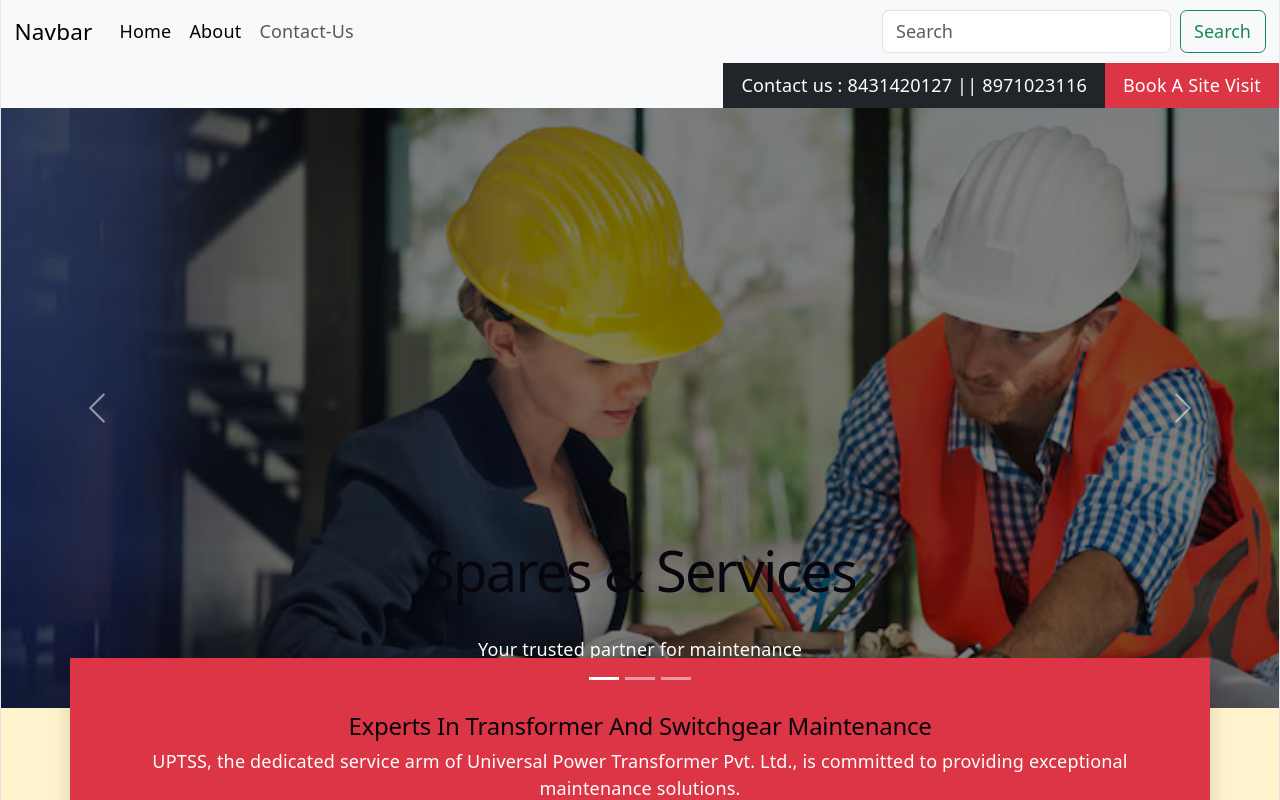
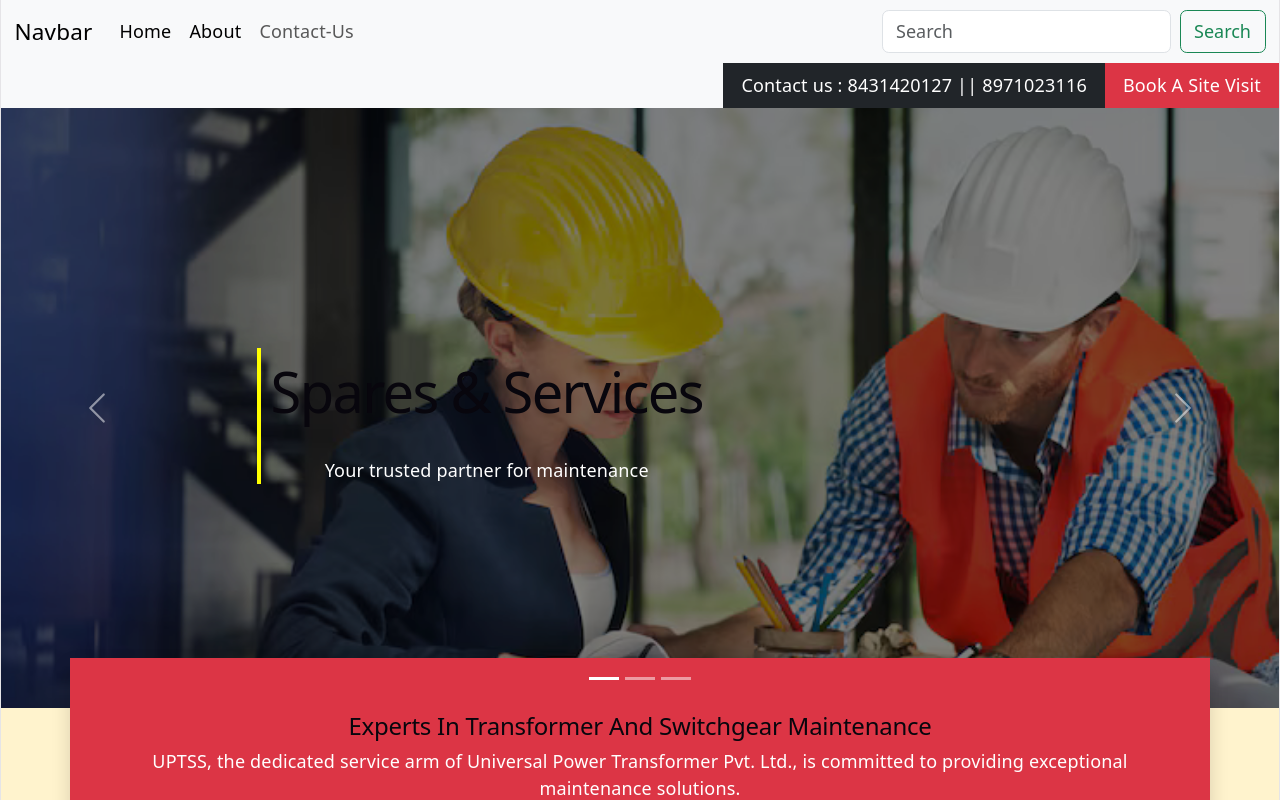
Before and after one commit to KUSHAL-HC/SR-Electricals, a React (Vite) app: page / in a window 1280 px wide. Shown: the top 800 px of the page. Built offline with nearby package versions, Linux system fonts and the light colour scheme.

Commit message:
done with adding the slide to hero section

```diff
--- a/src/App.css
+++ b/src/App.css
@@ -193,3 +193,20 @@
   box-shadow: 0 10px 20px rgba(0, 0, 0, 0.2); /* Adds a deep shadow */
   cursor: pointer;
 }
+.hero-image
+{
+  position: relative;
+}
+
+
+.hero-title {
+  position:absolute;
+  top:40%;
+  left:20%;
+  color:white !important;
+  border-left:4px solid yellow;
+  padding-left:10px;
+  margin:0;
+}.hero-title h1{
+  margin-top:10px;
+}
--- /dev/null
+++ b/src/components/HeroSlider.jsx
@@ -0,0 +1,55 @@
+import React from 'react'
+import heroImage from "../assets/hero-image.png"
+import '../App.css'
+
+const HeroSlider = () => {
+
+  return (
+    <div>
+         <div id="heroCarousel" className="carousel slide" data-bs-ride="carousel">
+                    <div className="carousel-indicators">
+                          <button type="button" data-bs-target="#heroCarousel" data-bs-slide-to="0" className="active"></button>
+                          <button type="button" data-bs-target="#heroCarousel" data-bs-slide-to="1"></button>
+                          <button type="button" data-bs-target="#heroCarousel" data-bs-slide-to="2"></button>
+                    </div>
+                    <div className="carousel-inner">
+
+                      <div className="carousel-item active hero-image">
+                          <img src={heroImage} className="d-block w-100" alt="slide1"  style={{ height: "600px", objectFit: "cover", filter: "brightness(50%)", }}/>
+                          <div className="hero-title">
+                              <h1>Spares & Services</h1>
+                              <p>Your trusted partner for maintenance</p>
+                          </div>
+                      </div>
+
+                      <div className="carousel-item">
+                          <img src={heroImage} className="d-block w-100" alt="slide2" style={{ height: "600px", objectFit: "cover", filter: "brightness(50%)" }}/>
+                          <div className="hero-title">
+                              <h1>Spares & Services</h1>
+                              <p>Your trusted partner for maintenance</p>
+                          </div>
+                      </div>
+
+                      <div className="carousel-item">
+                          <img src={heroImage} className="d-block w-100" alt="slide3" style={{ height: "600px", objectFit: "cover", filter: "brightness(50%)" }}/>
+                          <div className="hero-title">
+                              <h1>Spares & Services</h1>
+                              <p>Your trusted partner for maintenance</p>
+                          </div>
+                      </div>
+                      </div>
+
+                    <button className="carousel-control-prev" type="button" data-bs-target="#heroCarousel" data-bs-slide="prev">
+                         <span className="carousel-control-prev-icon"></span>
+                    </button>
+
+                    <button className="carousel-control-next" type="button" data-bs-target="#heroCarousel" data-bs-slide="next">
+                      <span className="carousel-control-next-icon"></span>
+                    </button>
+              </div>
+
+    </div>
+  )
+}
+
+export default HeroSlider
--- a/src/components/Home.jsx
+++ b/src/components/Home.jsx
@@ -3,6 +3,7 @@ import heroImage from "../assets/hero-image.png";
 import engineer from  "../assets/engineer.png";
 import  conclusion from "../assets/conclusion.png";
 import '../App.css'
+import HeroSlider from './HeroSlider';
 
 const Home = () => {
   return (
@@ -16,50 +17,7 @@ const Home = () => {
         </div>
       </div>
 
-      <div id="heroCarousel" className="carousel slide" data-bs-ride="carousel">
-
-            <div className="carousel-indicators">
-                  <button type="button" data-bs-target="#heroCarousel" data-bs-slide-to="0" className="active"></button>
-                  <button type="button" data-bs-target="#heroCarousel" data-bs-slide-to="1"></button>
-                  <button type="button" data-bs-target="#heroCarousel" data-bs-slide-to="2"></button>
-            </div>
-
-            <div className="carousel-inner">
-
-              <div className="carousel-item active">
-                  <img src={heroImage} className="d-block w-100" alt="slide1"  style={{ height: "600px", objectFit: "cover", filter: "brightness(50%)" }}/>
-                  <div className="carousel-caption">
-                      <h1>Spares & Services</h1>
-                      <p>Your trusted partner for maintenance</p>
-                  </div>
-              </div>
-
-              <div className="carousel-item">
-                  <img src={heroImage} className="d-block w-100" alt="slide2" style={{ height: "600px", objectFit: "cover", filter: "brightness(50%)" }}/>
-                  <div className="carousel-caption">
-                      <h1>Reliable Solutions</h1>
-                      <p>We deliver quality service</p>
-                  </div>
-              </div>
-
-              <div className="carousel-item">
-                  <img src={heroImage} className="d-block w-100" alt="slide3" style={{ height: "600px", objectFit: "cover", filter: "brightness(50%)" }}/>
-                  <div className="carousel-caption">
-                    <h1>Expert Engineers</h1>
-                    <p>Professional & experienced team</p>
-                  </div>
-              </div>
-              </div>
-
-            <button className="carousel-control-prev" type="button" data-bs-target="#heroCarousel" data-bs-slide="prev">
-                 <span className="carousel-control-prev-icon"></span>
-            </button>
-
-            <button className="carousel-control-next" type="button" data-bs-target="#heroCarousel" data-bs-slide="next">
-              <span className="carousel-control-next-icon"></span>
-            </button>
-          </div>
-
+      <HeroSlider/>
 
       <div className="container bg-danger text-white text-center p-5 shadow position-relative z-100" style={{ marginTop: "-50px" }}>
         <h2>Experts In Transformer And Switchgear Maintenance</h2>
```
